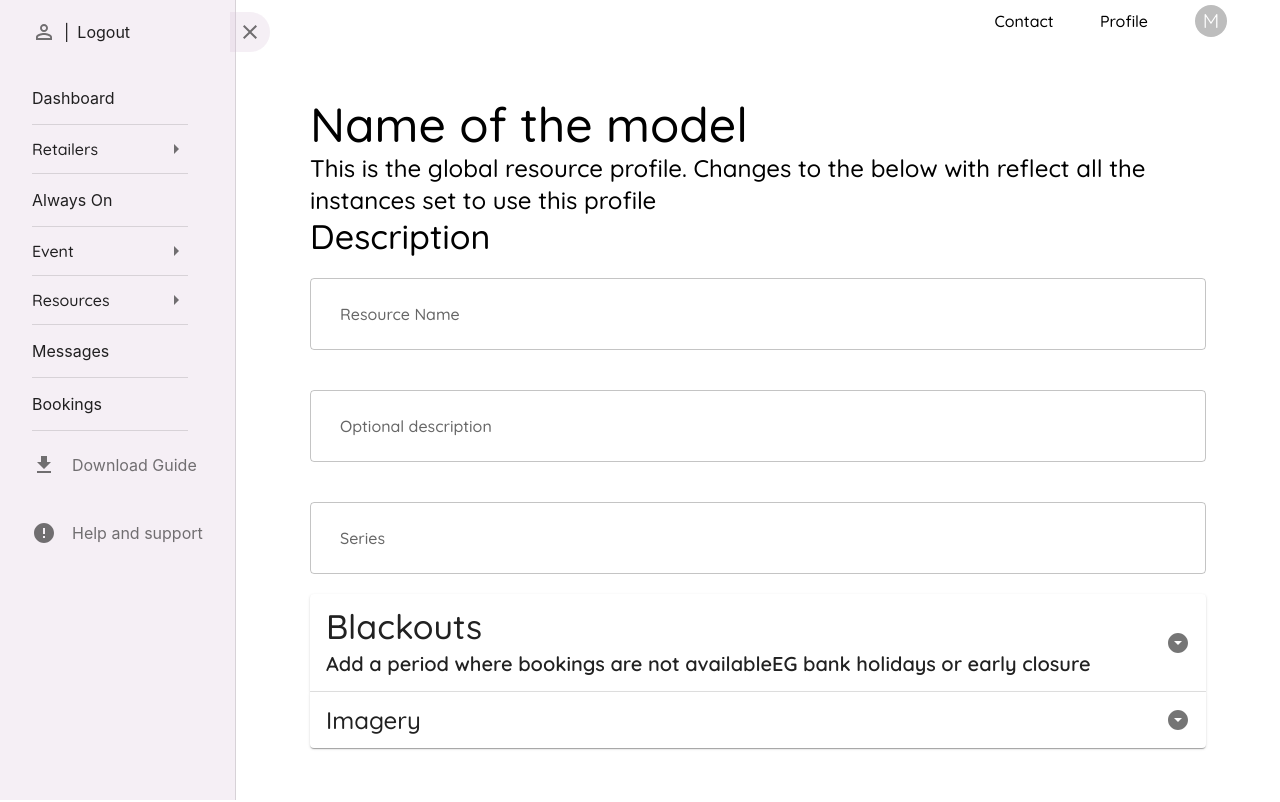
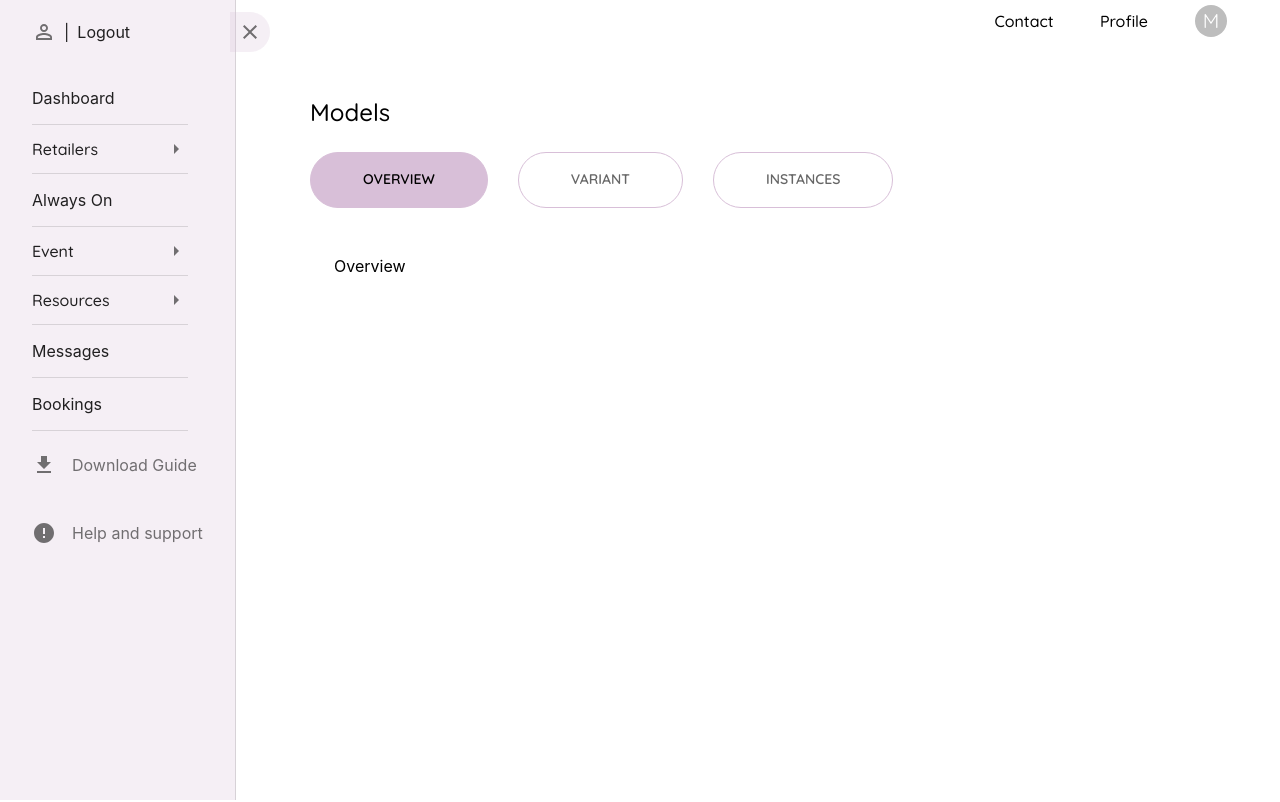
Before and after one commit to Tehreemfazili/mordern-react-app, a React (Create React App) app: page /models in a window 1280 px wide. Built offline with nearby package versions, Linux system fonts and the light colour scheme.

Commit message:
MRA-resource-modal: Added tabs for model handled instance tab page

```diff
--- a/src/App.scss
+++ b/src/App.scss
@@ -8,5 +8,9 @@
   &-content {
     margin: 54px;
     width: 70%;
+
+    .models-wrapper {
+      width: 70%;
+    }
   }
 }
--- /dev/null
+++ b/src/Components/BasicTabs/BasicTabs.scss
@@ -0,0 +1,20 @@
+.tabs-wrapper{
+  .MuiTabs-flexContainer{
+    display: flex;
+
+    .primary-btn-outlined {
+      padding: 18px 52px;
+      margin-right: 30px;
+
+      &.Mui-selected {
+        background-color: rgb(216, 191, 216);
+        color: black;
+      }
+
+    }
+  }
+
+  .MuiTabs-indicator {
+    display: none;
+  }
+}
--- /dev/null
+++ b/src/Components/BasicTabs/BasicTabs.tsx
@@ -0,0 +1,62 @@
+import * as React from 'react';
+import Tabs from '@mui/material/Tabs';
+import Tab from '@mui/material/Tab';
+import Box from '@mui/material/Box';
+import './BasicTabs.scss'
+import Instances from '../Instances/Instances.tsx';
+
+interface TabPanelProps {
+  children?: React.ReactNode;
+  index: number;
+  value: number;
+}
+
+function CustomTabPanel(props: TabPanelProps) {
+  const { children, value, index, ...other } = props;
+
+  return (
+    <div
+      role="tabpanel"
+      hidden={value !== index}
+      id={`simple-tabpanel-${index}`}
+      aria-labelledby={`simple-tab-${index}`}
+      {...other}
+    >
+      {value === index && <Box sx={{ p: 3 }}>{children}</Box>}
+    </div>
+  );
+}
+
+function a11yProps(index: number) {
+  return {
+    id: `simple-tab-${index}`,
+    'aria-controls': `simple-tabpanel-${index}`,
+  };
+}
+
+export default function BasicTabs() {
+  const [value, setValue] = React.useState(0);
+
+  const handleChange = (event: React.SyntheticEvent, newValue: number) => {
+    setValue(newValue);
+  };
+
+  return (
+    <Box sx={{ width: '100%' }} >
+      <Tabs value={value} onChange={handleChange} aria-label="basic tabs example" className='tabs-wrapper'>
+        <Tab label="Overview" {...a11yProps(0)} className='primary-btn-outlined' />
+        <Tab label="Variant" {...a11yProps(1)} className='primary-btn-outlined'/>
+        <Tab label="Instances" {...a11yProps(2)} className='primary-btn-outlined'/>
+      </Tabs>
+      <CustomTabPanel value={value} index={0}>
+        Overview
+      </CustomTabPanel>
+      <CustomTabPanel value={value} index={1}>
+        Variant
+      </CustomTabPanel>
+      <CustomTabPanel value={value} index={2}>
+        <Instances/>
+      </CustomTabPanel>
+    </Box>
+  );
+}
--- a/src/Components/Drawer/DrawerRoutes.tsx
+++ b/src/Components/Drawer/DrawerRoutes.tsx
@@ -5,6 +5,7 @@ import RetailerForm from '../Retailer-form/Retailer-form.tsx';
 import Dashboard from '../../Pages/Dashboard/Dashboard.tsx';
 import { RetailersList } from '../Retailer-form/RetailersList.tsx';
 import ResourcesModal from '../../Pages/Resources/ResourcesModal/ResourcesModal.tsx';
+import AddResources from '../../Pages/Resources/AddResources/AddResources.tsx';
 
 
 const DrawerRoutes = () => {
@@ -16,8 +17,8 @@ const DrawerRoutes = () => {
         <Route path="/retailers-list" element={<RetailersList />} />;
         <Route path="/always-on" element={<Dashboard />} />;
         <Route path="/recent-events" element={<Dashboard />} />;
-        <Route path="/models" element={<ResourcesModal />} />;
-        <Route path="/add-resources" element={<Dashboard />} />;
+        <Route path="/models" element={<AddResources />} />;
+        <Route path="/add-resources" element={<ResourcesModal />} />;
         <Route path="/recent-events" element={<Dashboard />} />;
       </Routes>
     </>
--- /dev/null
+++ b/src/Components/FilterComponent/FilterComponent.scss
@@ -0,0 +1,19 @@
+.filter-component {
+  display: flex;
+  border: 1px solid black;
+  border-radius: 8px;
+  padding: 22px;
+  margin: 32px 0;
+  width: fit-content;
+  align-items: center;
+
+  &-sort, &-filter {
+    display: flex;
+    align-items: center;
+    margin: 0px 22px;
+  }
+
+  .MuiTextField-root {
+    margin: 0px 12px;
+  }
+}
--- /dev/null
+++ b/src/Components/FilterComponent/FilterComponent.tsx
@@ -0,0 +1,33 @@
+import { FilterAltOutlined, FilterListOutlined, Search } from '@mui/icons-material'
+import { TextField } from '@mui/material'
+import React from 'react'
+import './FilterComponent.scss'
+import InstanceList from '../Instances/InstanceList/InstanceList.tsx';
+
+export default function FilterComponent() {
+
+  const sort = [
+    { value: "", label: "All" },
+    { value: "men", label: "Men" },
+    { value: "women", label: "Women" },
+  ];
+
+  return (
+    <div>
+      <div className='filter-component'>
+      <Search/>
+      <TextField id='search-field' variant="standard"/>
+      <div className='filter-component-sort'>
+        <FilterListOutlined/>
+        Sort: <span>Latest</span>
+      </div>
+      <div className='filter-component-filter'>
+        <FilterAltOutlined/>
+        Filter <span>(0)</span>
+      </div>
+
+    </div>
+    <InstanceList/>
+    </div>
+  )
+}
--- /dev/null
+++ b/src/Components/Instances/InstanceList/InstanceList.tsx
@@ -0,0 +1,31 @@
+import { MoreVertOutlined } from '@mui/icons-material'
+import React from 'react'
+
+export default function InstanceList() {
+
+  const InstanceList = [
+    {
+      'id': '1',
+      'value' : 'Honest Bobs of Woolwich'
+    },
+    {
+      'id': '2',
+      'value' : 'Honest Bobs of Charlton'
+    },
+    {
+      'id': '3',
+      'value' : 'Honest Bobs of Greenwich'
+    }
+  ]
+
+  return (
+    <div className='instance-list'>
+      {InstanceList.map((item) => {
+        return(<div className='instance-list-item'>
+          <span>{item.value}</span>
+          <MoreVertOutlined/>
+        </div>)
+      })}
+    </div>
+  )
+}
--- /dev/null
+++ b/src/Components/Instances/Instances.tsx
@@ -0,0 +1,18 @@
+import { Typography } from '@mui/material'
+import React from 'react'
+import FilterComponent from '../FilterComponent/FilterComponent.tsx'
+
+export default function Instances() {
+  return (
+    <div className='model-instances'>
+      <div className='model-instances-description'>
+        <Typography variant='h5'>Resources Instances</Typography>
+        <Typography variant='h6'>Edit variants of thisresources per retailer instances</Typography>
+      </div>
+      <div className='model-instances-filter'>
+        <FilterComponent/>
+      </div>
+      <div className='model-instances-list'></div>
+    </div>
+  )
+}
--- /dev/null
+++ b/src/Pages/Resources/AddResources/AddResources.tsx
@@ -0,0 +1,14 @@
+import { Typography } from '@mui/material'
+import React from 'react'
+import BasicTabs from '../../../Components/BasicTabs/BasicTabs.tsx'
+
+export default function AddResources() {
+  return (
+    <div className='models-wrapper'>
+      <Typography variant='h5'>Models</Typography>
+      <div>
+        <BasicTabs />
+      </div>
+    </div>
+  )
+}
--- a/src/styles/base/base.scss
+++ b/src/styles/base/base.scss
@@ -6,6 +6,6 @@ label {
   }
 }
 
-.MuiInputBase-root  {
+.MuiInputBase-root.MuiOutlinedInput-root  {
   padding: 16px !important;
 }
--- a/src/styles/buttons/buttons.scss
+++ b/src/styles/buttons/buttons.scss
@@ -12,7 +12,7 @@
   }
 }
 
-.primary-btn-outlined {
+.app-main-content .primary-btn-outlined {
   background: white;
   display: flex;
   align-items: center;
```
